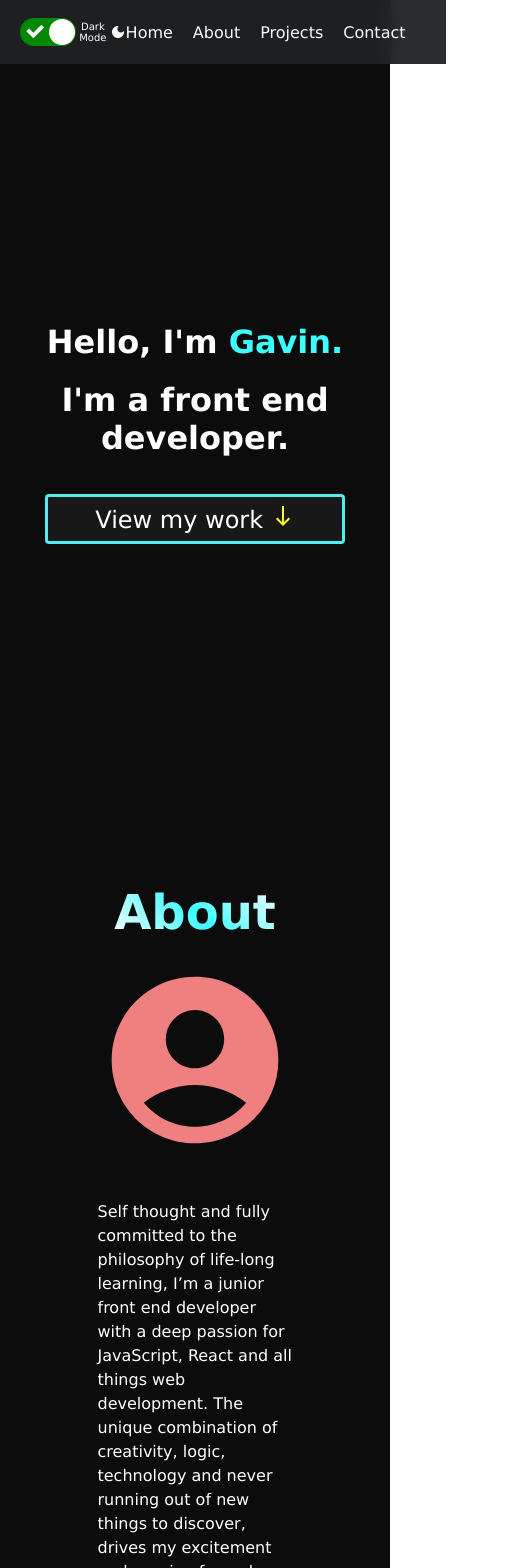
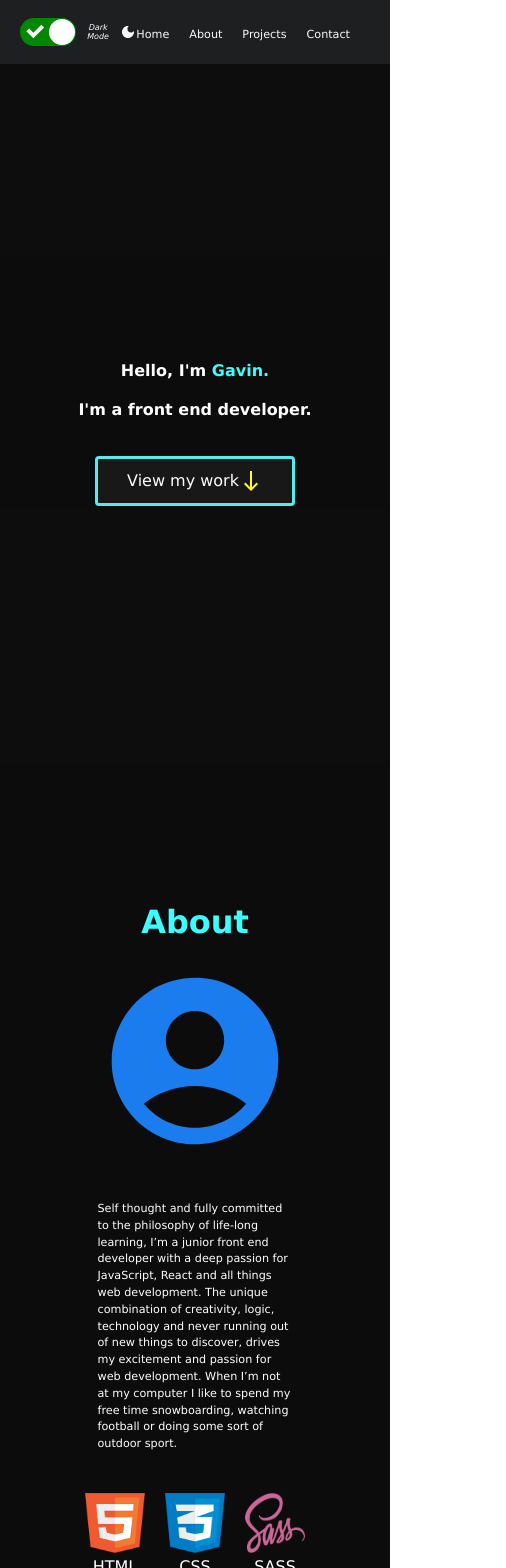
Before and after one commit to gavinwalsh1996/Portfolio-Website, a React (Create React App) app: page / in a window 390 px wide. Shown: the top 1568 px of the page, 506 px wide, since content can reach past the window. Built offline with nearby package versions, Linux system fonts and the light colour scheme.

Commit message:
mobile layout

```diff
--- a/src/components/Footer.jsx
+++ b/src/components/Footer.jsx
@@ -8,8 +8,8 @@ function footer() {
 
     <div className="footer">
         <div className="footer-icons">
-            <GitHubIcon sx={{ fontSize: "2rem", color: "#ffff2c", cursor:"pointer" }}/>
-            <EmailIcon sx={{ fontSize: "2rem", color: "#ffff2c", cursor:"pointer" }}/>
+            <a href='https://github.com/gavinwalsh1996'><GitHubIcon sx={{ fontSize: "2rem", color: "#ffff2c", cursor:"pointer" }}/></a>
+            <a href='mailto:gavinwalsh739@email.com'><EmailIcon sx={{ fontSize: "2rem", color: "#ffff2c", cursor:"pointer" }}/></a>
         </div>
         <div className="footer-copyright">GAVIN WALSH ©2022</div>
     </div>
--- a/src/components/Header.jsx
+++ b/src/components/Header.jsx
@@ -3,6 +3,8 @@ import React from 'react'
 import { Link } from 'react-scroll'
 import ReactSwitch from 'react-switch';
 import DarkModeIcon from '@mui/icons-material/DarkMode';
+import LightModeIcon from '@mui/icons-material/LightMode';
+
 
 //CSS
 import '../css/Header.scss'
@@ -12,6 +14,7 @@ import About from '../pages/About'
 import Contact from '../pages/Contact'
 import Home from '../pages/Home'
 import Projects from '../pages/Projects'
+import { LightMode } from '@mui/icons-material';
 
 function Header({theme, toggleTheme}) {
 
@@ -27,12 +30,19 @@ function Header({theme, toggleTheme}) {
             <div className='nav-item'><Link to='/contact'>Contact</Link></div>
         </div> */}
         <div className="switch">
-          <ReactSwitch onChange={toggleTheme} checked={theme === 'dark'}/>
 
-            <React.Fragment>
-            <label>{theme === 'light' ? 'Light Mode' : 'Dark Mode'}</label>
-            <DarkModeIcon style={{color: 'white', width: '1rem'}} />
-            </React.Fragment>
+            <ReactSwitch onChange={toggleTheme} checked={theme === 'dark'}/>
+            {theme === 'light'
+              ? <React.Fragment>
+                <label>Light Mode</label>
+                <LightMode style={{color: 'white', width: '1rem'}}/>
+                </React.Fragment>
+
+              : <React.Fragment>
+                <label>Dark Mode</label>
+                <DarkModeIcon style={{color: 'white', width: '1rem'}}/>
+                </React.Fragment>
+            }
 
         </div>
         <div className='navigation'>
--- a/src/components/Heading.jsx
+++ b/src/components/Heading.jsx
@@ -8,7 +8,7 @@ function Heading({heading}) {
   return (
 
     <>
-        <h2>{heading}</h2>
+        <h2 className='heading'>{heading}</h2>
     </>
   )
 }
--- a/src/components/SmlButton.jsx
+++ b/src/components/SmlButton.jsx
@@ -1,12 +1,12 @@
 import React from 'react'
 import '../css/SmlButton.scss'
 
-function SmlButton({value}) {
+function SmlButton({ value, link }) {
 
   return (
 
     <div className='smlbtn-container'>
-        <button>{value}</button>
+        <a href={link}><button>{value}</button></a>
     </div>
 
   )
--- a/src/css/About.scss
+++ b/src/css/About.scss
@@ -21,6 +21,8 @@
     justify-content: center;
     align-items: center;
     gap: 50px;
+    max-width: 100vw;
+    flex-wrap: wrap;
 }
 
 .skills-name {
@@ -46,3 +48,7 @@
     display: flex;
     gap: 20px;
 }
+
+#light .about {
+    color: rgb(241 60 152);
+}
--- a/src/css/Header.scss
+++ b/src/css/Header.scss
@@ -11,7 +11,7 @@ $font-color: #fff;
 // Dark Mode
 
 #light .nav-bar {
-    background-color: $secondary-color;
+    background-color: rgb(192, 165, 165);
 }
 
 #light .home {
@@ -25,6 +25,51 @@ $font-color: #fff;
 #light .home .word {
     color: rgb(241 60 152);
 }
+
+#light .about {
+    background-color: rgb(218, 186, 186);
+}
+
+#light .projects-container {
+    background-color: rgb(218, 186, 186);
+}
+#light .contact {
+    background-color: rgb(218, 186, 186);
+}
+#light .description {
+    color: rgb(0, 0, 0);
+}
+#light .lang-name {
+    color: rgb(0, 0, 0);
+}
+#light h2 {
+    color: $primary-color;
+}
+#light .heading {
+    background-color: rgb(218, 186, 186);
+}
+#light h3 {
+    color: black;
+}
+#light p {
+    color: black;
+}
+
+
+// #light button {
+//     width: 300px;
+//     height: 50px;
+//     border: none;
+//     background-color: rgba(26, 25, 25, 0.95);
+//     color: #fff;
+//     border-radius: 4px;
+//     transition: ease-in-out 0.3s;
+//     font-size: 1.5rem;
+//     outline: none;
+//     border: 3px solid #fff;
+//     position: relative;
+//     z-index: 1;
+// }
 
 
 
@@ -92,4 +137,138 @@ a:hover {
         color: white;
     }
     font-size: x-small;
+    font-style: italic;
 }
+
+// Breakpoints
+
+// 500 - 400px
+
+@media screen and (max-width: 500px) {
+    a {
+        list-style: none;
+        color: $base-color;
+        font-size: .7rem;
+        text-decoration: none;
+    }
+
+    label {
+        color: white;
+        font-size: .5rem;
+    }
+
+    .home h1 {
+        font-size: 1rem;
+    }
+
+    .lrgbtn-container {
+
+        display: flex;
+        flex-direction: row;
+        justify-content: center;
+        align-items: center;
+        text-align: center;
+        min-height: 10vh;
+
+        button {
+            min-width: 200px;
+            min-height: 50px;
+            border: none;
+            background-color: rgba(26, 25, 25, 0.95);
+            color: #fff;
+            border-radius: 4px;
+            transition: ease-in-out 0.3s;
+            font-size: 1rem;
+            outline: none;
+            border: 3px solid rgb(83, 235, 235);
+            position: relative;
+            z-index: 1;
+            display: flex;
+            justify-content: center;
+            align-items: center;
+        }
+
+
+    }
+
+    .description {
+        padding: 20px 0;
+        font-size: .7rem;
+        color: $font-color;
+        max-width: 50%;
+        text-align: start;
+        line-height: 1.5;
+    }
+
+    .skills-name img {
+        width: 60px;
+        height: 60px;
+    }
+
+    h2 {
+        position: relative;
+        font-size: 2rem;
+        color: rgb(60, 255, 255);
+    }
+
+    .smlbtn-container {
+
+        button {
+            width: 80px;
+            height: 40px;
+            border: none;
+            color: white;
+            background-color: rgba(26, 25, 25, 0.95);
+            border: 3px solid rgb(83, 235, 235);
+            border-radius: 4px;
+            box-shadow: inset 0 0 0 0 rgb(144, 187, 187);
+            transition: ease-in-out 0.3s;
+            font-size: .8rem;
+            outline: none;
+        }
+    }
+
+    .contact-msg {
+        padding: 50px;
+        font-size: 0.7rem;
+    }
+
+
+  }
+
+  // 1000px
+
+@media screen and (max-width: 1000px) {
+    p {
+        font-size: .8rem;
+    }
+
+    h3 {
+        font-size: 1.5rem;
+    }
+}
+
+  // 850px
+
+@media screen and (max-width: 850px) {
+    .projects-container {
+        max-width: 100vw;
+        min-height: 50vh;
+        display: flex;
+        flex-direction: column-reverse;
+        justify-content: center;
+        align-items: center;
+        padding: 50px;
+    }
+
+    .project-desc {
+        display: flex;
+        flex-direction: column;
+        gap: 10px;
+        padding: 1rem;
+    }
+
+    .projects div {
+        flex: 0;
+    }
+}
--- a/src/css/Heading.scss
+++ b/src/css/Heading.scss
@@ -3,11 +3,11 @@
 h2 {
     position: relative;
     font-size: $heading;
-    color: #fff;
-    background-color: rgba(26, 25, 25, 0.95);
-    background-image: linear-gradient(45deg, #fff, rgb(60 255 255), #fff);
-    -webkit-background-clip: text;
-    -moz-background-clip: text;
-    -webkit-text-fill-color: transparent;
-    -moz-text-fill-color: transparent;
+    color: $secondary-color;
+    // background-color: rgba(26, 25, 25, 0.95);
+    // background-image: linear-gradient(45deg, #fff, rgb(60 255 255), #fff);
+    // -webkit-background-clip: text;
+    // -moz-background-clip: text;
+    // -webkit-text-fill-color: transparent;
+    // -moz-text-fill-color: transparent;
 }
--- a/src/css/LrgButton.scss
+++ b/src/css/LrgButton.scss
@@ -9,8 +9,8 @@
     min-height: 10vh;
 
     button {
-        width: 300px;
-        height: 50px;
+        min-width: 300px;
+        min-height: 50px;
         border: none;
         background-color: rgba(26, 25, 25, 0.95);
         color: #fff;
--- a/src/css/Projects.scss
+++ b/src/css/Projects.scss
@@ -5,7 +5,7 @@
 }
 
 .projects-container {
-    min-width: 100vw;
+    max-width: 100vw;
     min-height: 100vh;
     display: flex;
     justify-content: center;
@@ -13,9 +13,9 @@
     padding: 50px
 }
 
-.projects div {
-    flex: 1;
-}
+// .projects div {
+//     flex: 1;
+// }
 
 // .projects div:first-child {
 //     flex: 2;
@@ -34,7 +34,8 @@ h3 {
 .project-desc {
     display: flex;
     flex-direction: column;
-    gap: 20px;
+    gap: 1rem;
+    padding: 1rem;
 }
 
 .project-image {
@@ -51,7 +52,14 @@ img {
     width: 100%;
 }
 
+// .buttons {
+//     display: flex;
+//     flex-direction: column;
+// }
+
 .buttons {
     display: flex;
-    flex-direction: column;
+    gap: 1rem;
+    justify-content: center;
+    align-items: center;
 }
--- a/src/pages/About.jsx
+++ b/src/pages/About.jsx
@@ -24,7 +24,7 @@ function About() {
 
     <Heading heading={heading}/>
 
-      <AccountCircleIcon sx={{ fontSize: "200px", color: "#F08080" }} />
+      <AccountCircleIcon sx={{ fontSize: "200px", color: "#1b7ced" }} />
 
           <p className='description'>Self thought and fully committed to the philosophy of life-long learning, I’m a junior front end developer with a deep passion for JavaScript, React and all
             things web development. The unique combination of creativity,
--- a/src/pages/Projects.jsx
+++ b/src/pages/Projects.jsx
@@ -9,6 +9,8 @@ function Projects({heading}) {
 
   let buttonValue1= 'Live App';
   let buttonValue2= 'Learn More';
+  let FlightEntLink = 'https://github.com/gavinwalsh1996/flight-entertainment-system';
+
 
   return (
 
@@ -26,8 +28,8 @@ function Projects({heading}) {
             React Front end flight entertainment system app
           </p>
           <div className="buttons">
-          <SmlButton value={buttonValue1}/>
-          <SmlButton value={buttonValue2}/>
+          <SmlButton value={buttonValue1} />
+          <SmlButton value={buttonValue2} link={FlightEntLink} />
           </div>
         </div>
 
```
